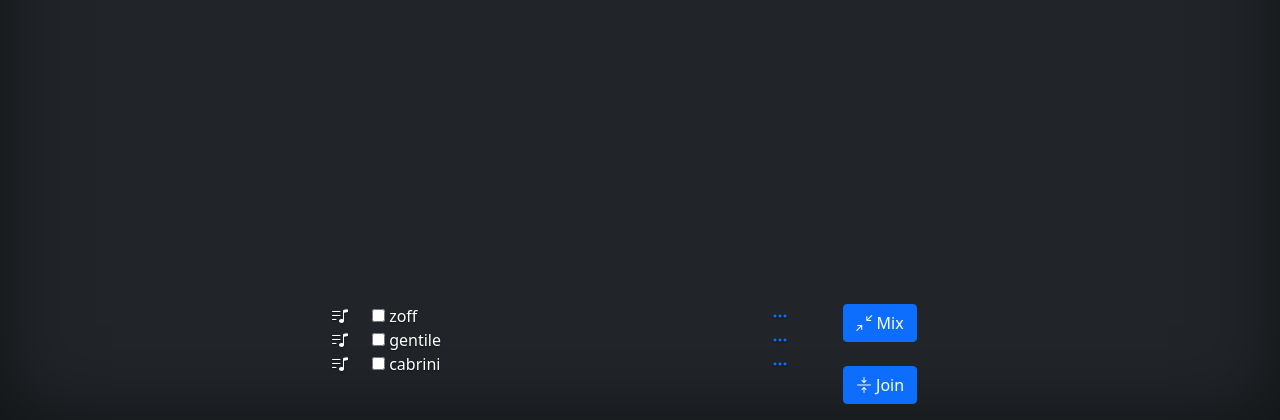
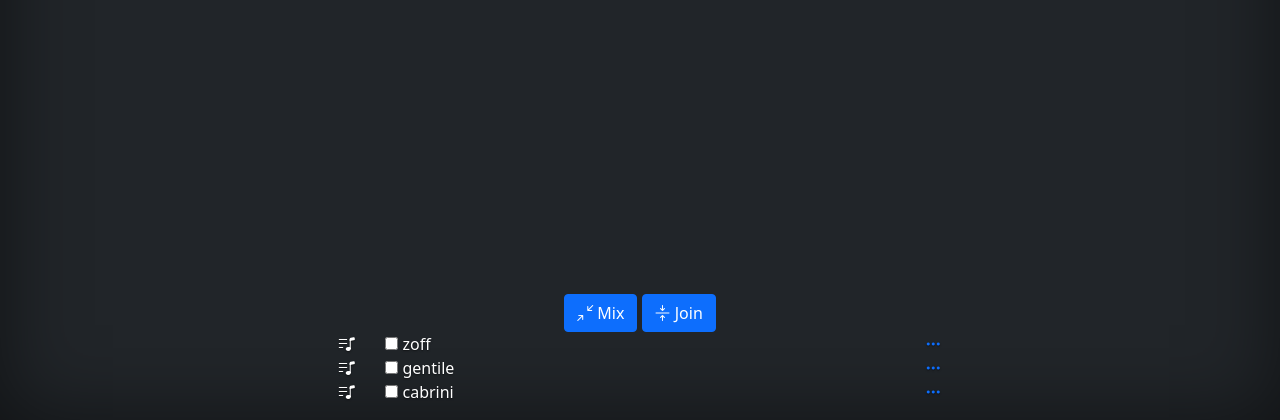
Before and after one commit to steasgio/pigrodj, a Flask app: template templates/home-dj.html in a window 1280 px wide. Shown: the part 380-800 px from the top of the page. Run offline with Flask 2, Linux system fonts and the light colour scheme; the template is opened without the code that fills it: values that come from a table or form of the project are taken from there, others are empty; some libraries are stand-ins or nearby versions.

Commit message:
fixed minor bug

```diff
--- a/pigrodj.py
+++ b/pigrodj.py
@@ -434,6 +434,8 @@ def app_factory() -> Flask:
 			myForm.myLists.choices = myForm.myLists.data
 
 			myplaylists = myForm.myLists.data
+			if myplaylists is None or len(myplaylists)<2:
+				return render_template("results.html",dynamicText="Select at least 2 playslists")
 			if request.form['submit_button'] == 'mix':
 				_playlistWData = []
 				for playlist_id in myplaylists:
@@ -454,7 +456,7 @@ def app_factory() -> Flask:
 				newPlaylistId = savePlaylistToSpotify(newPlaylistName, "Playlist by PigroDJ", _mixedList, token)
 
 				return render_template('playlist_created.html', dynamicText="Playlist " + newPlaylistName + " mixed !",
-									   list_id=newPlaylistId)
+									   list_id=newPlaylistId,list_name=newPlaylistName)
 			elif request.form['submit_button'] == 'join':
 				''' concatenate two playlists '''
 
--- a/templates/home-dj.html
+++ b/templates/home-dj.html
@@ -106,7 +106,16 @@
         <div style="margin-top: 5%">
             <form method="post">
                 <div class="row">
-                    <div class="col-9">
+                    <div class="col-12">
+
+                        <button type="submit" value="mix" class="btn btn-primary" name="submit_button"> <i class="bi bi-arrows-angle-contract"></i> Mix</button>
+
+                        <button type="submit" value="join" class="btn btn-primary" name="submit_button"><i class="bi bi-arrows-collapse"></i> Join</button>
+
+                    </div>
+                </div>
+                <div class="row">
+                    <div class="col-12">
                         {% for subfield in form.myLists %}
                         <div class="row" >
                             <div class="col-1">
@@ -133,13 +142,7 @@
 
                         {% endfor %}
                     </div>
-                    <div class="col-3">
 
-                        <button type="submit" value="mix" class="btn btn-primary" name="submit_button"> <i class="bi bi-arrows-angle-contract"></i> Mix</button>
-                        <br/> <br/>
-                        <button type="submit" value="join" class="btn btn-primary" name="submit_button"><i class="bi bi-arrows-collapse"></i> Join</button>
-
-                    </div>
                 </div>
                 <!-- Modal -->
                 <div class="modal fade" id="exampleModal" tabindex="-1" aria-labelledby="exampleModalLabel"
--- a/templates/playlist_created.html
+++ b/templates/playlist_created.html
@@ -61,13 +61,7 @@
 
 
         <h1>{{dynamicText |safe}} </h1>
-         <p class="lead">
-            <div class="container" align="left" style="background-color: white;">
 
-                <iframe src="/playlistsongs?list_id={{list_id }}" title="The new playlist" style="body.color:red"></iframe>
-            </div>
-
-        </p>
 
 
     </div>
```
